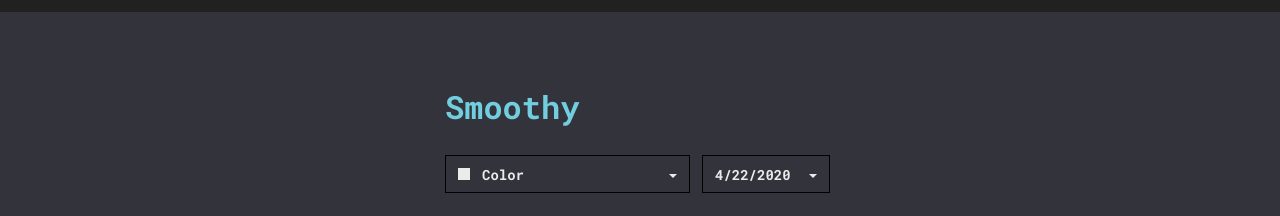
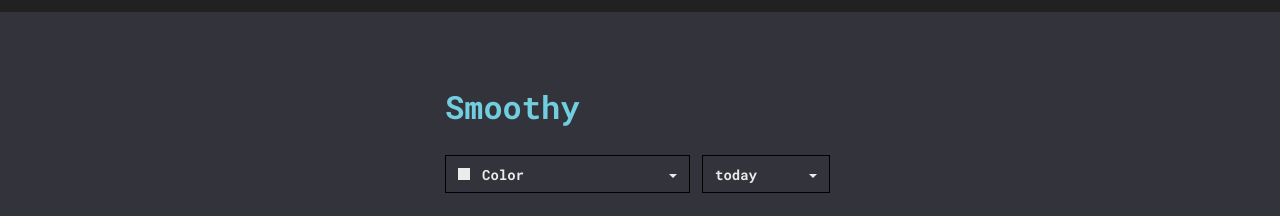
Before and after one commit to AndGreen/timecraft-web, a React (Create React App) app: page / in a window 1280 px wide. Shown: the top 216 px of the page. Built offline with nearby package versions, Linux system fonts and the light colour scheme.

Commit message:
day picker today label

```diff
--- a/src/components/DatePicker/index.tsx
+++ b/src/components/DatePicker/index.tsx
@@ -8,6 +8,7 @@ import {
   togglePickerNameAction,
 } from '../../reducers/picker';
 import { selectActiveDay, setActiveDayAction } from '../../reducers/days';
+import { isToday } from '../../utils/time';
 
 export const DatePicker = () => {
   const pickerName = 'date';
@@ -18,6 +19,7 @@ export const DatePicker = () => {
   const setSelectedDay = useReduxAction(setActiveDayAction);
   const selectedDayString = useSelector(selectActiveDay);
   const selectedDay = new Date(selectedDayString);
+  const selectedDayLocale = selectedDay.toLocaleDateString('en');
 
   const handleDayClick = (day: Date) => {
     setSelectedDay(day.toLocaleDateString('en'));
@@ -32,7 +34,7 @@ export const DatePicker = () => {
           togglePickerStatus(pickerName);
         }}
       >
-        {(selectedDay && selectedDay.toLocaleDateString('en')) || 'Day'}
+        {isToday(selectedDayLocale) ? 'today' : selectedDayLocale}
       </Component>
       {isOpened && (
         <StyledDayPicker>
```
